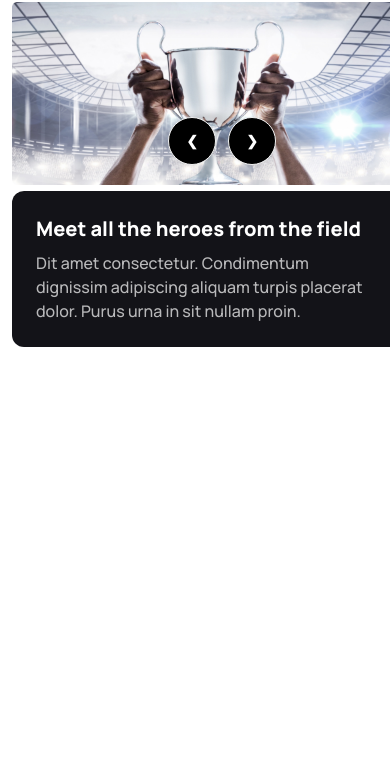
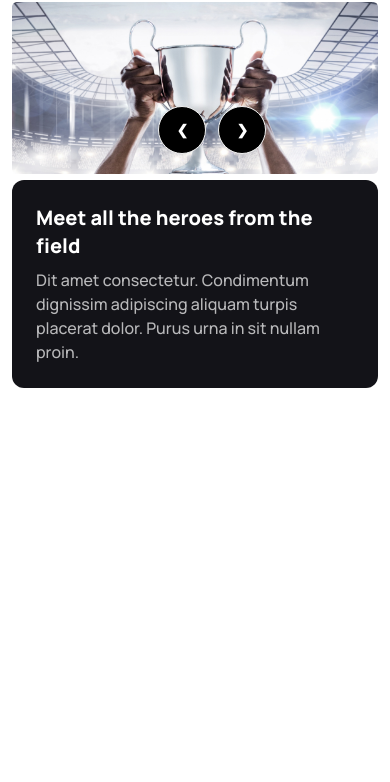
Before and after one commit to mrashed21/daisyUI-layout, a plain HTML site: page index.html in a window 390 px wide. Shown: the part 62-844 px from the top of the page. Drawn offline with nearby package versions, Linux system fonts and the light colour scheme.

Commit message:
add mergin & padding for mobile device

```diff
--- a/index.html
+++ b/index.html
@@ -34,7 +34,7 @@
   </head>
   <body class="font-manrope">
     <!-- header section -->
-    <header class="container mx-3 md:mx-auto">
+    <header class="container px-3 mx-auto md:p-0 w-full">
       <!--navbar  -->
       <nav>
         <div class="navbar bg-base-100">
@@ -131,7 +131,7 @@
       <!-- banner -->
       <section class="relative">
         <div class="carousel w-full">
-          <div id="slide1" class="carousel-item relative h-5/6 md:h-4/5 w-full">
+          <div id="slide1" class="carousel-item relative h-[80%vh] md:h-4/5 w-full">
             <img src="./assets/images/1.png" class="w-full h-full" />
             <div class="absolute left-[40%] md:left-5 bottom-5 flex gap-3">
               <a href="#slide4" class="btn btn-circle bg-black text-white">❮</a>
```
